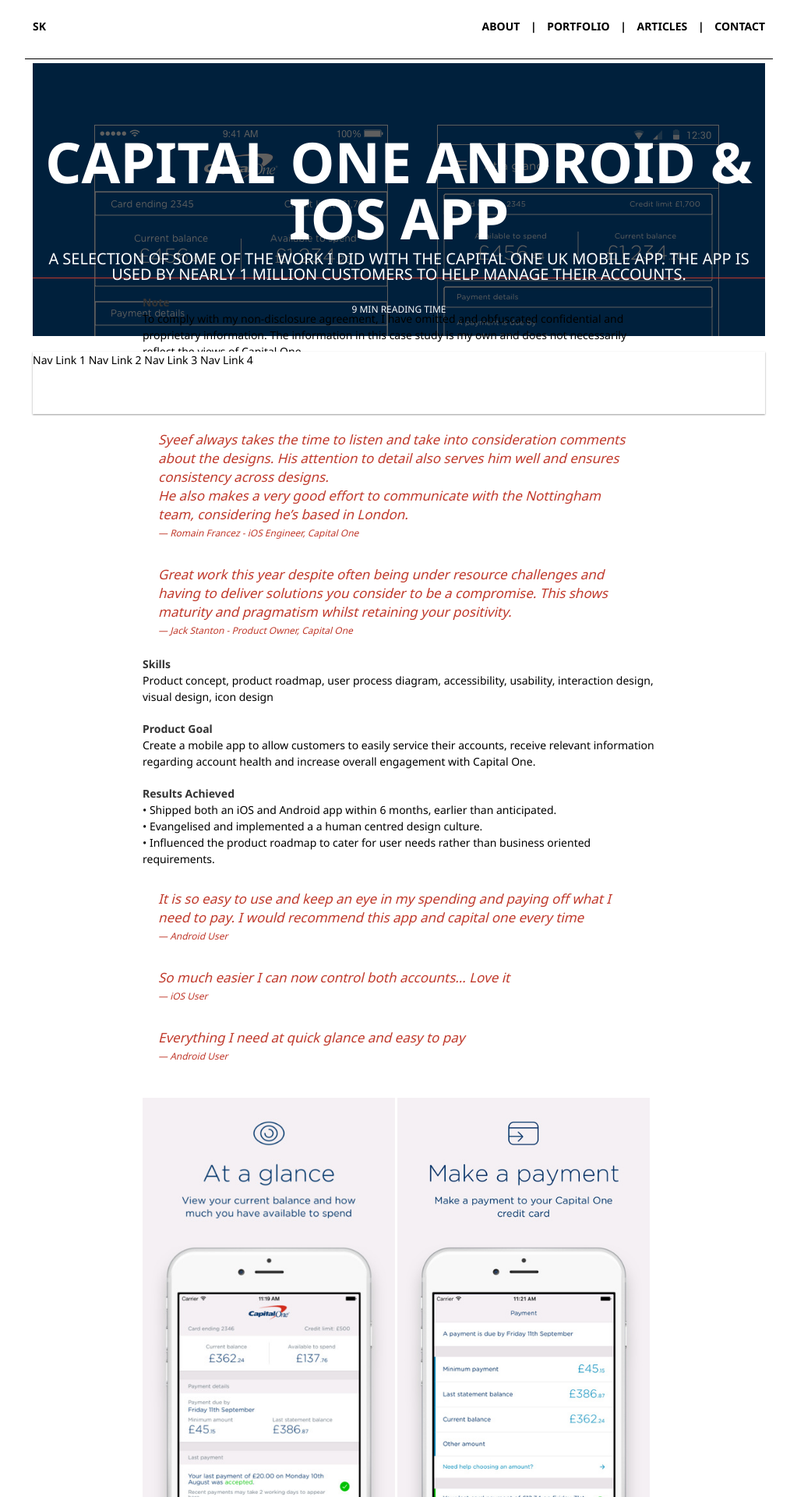
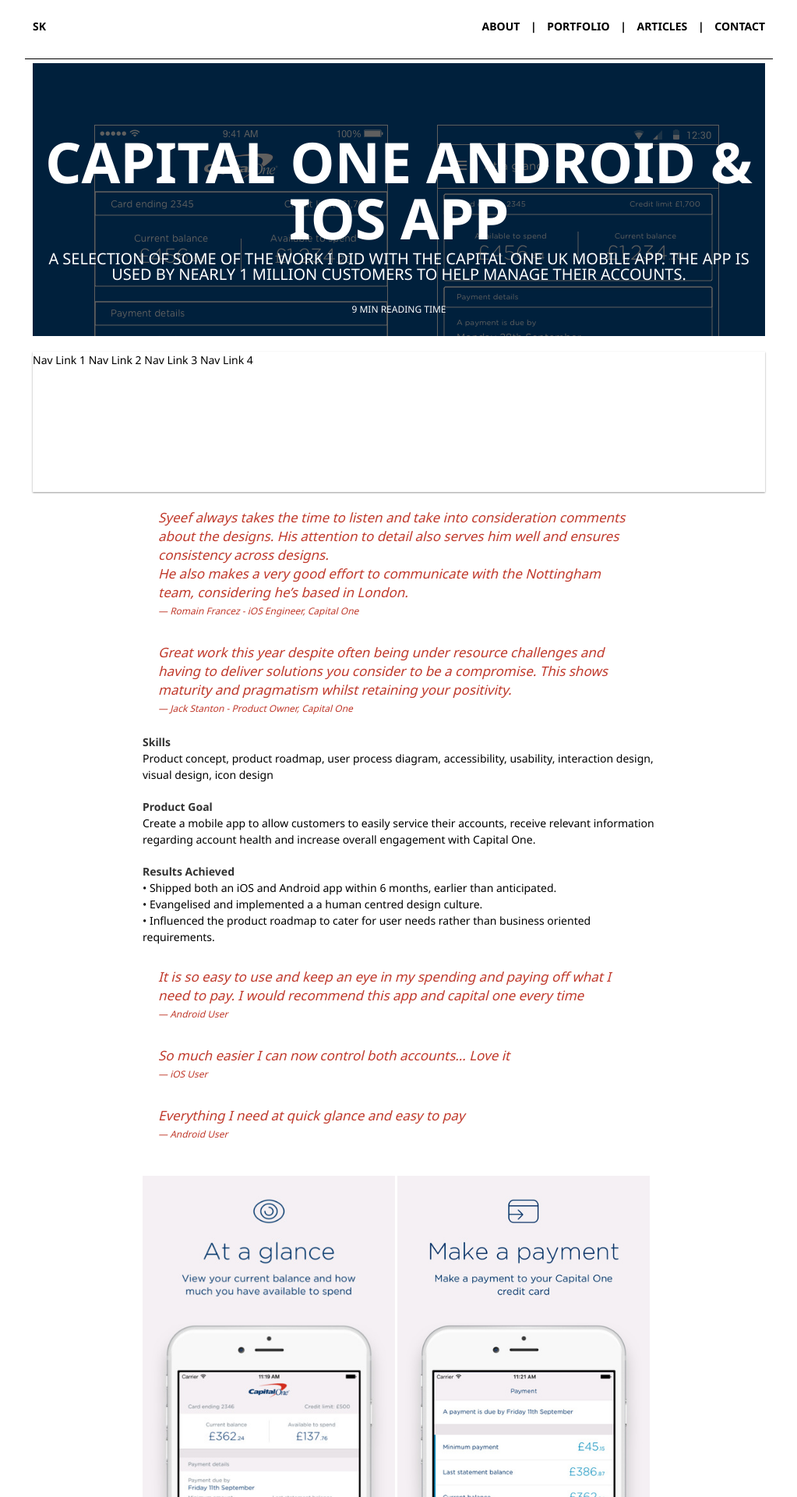
Before and after one commit to syeef/syeefkarim-2016-v0, a Jekyll site: the page built from portfolio/capitalone.md, in a window 1280 px wide. Shown: the top 1920 px of the page at 78% size, without its empty margins (128-1151 px from the left). Built offline with Jekyll 4.4.1, drawn with Linux system fonts in a browser that asks for light colours; nearby versions of some CDN libraries.

```diff
--- a/stylesheets/layout.css
+++ b/stylesheets/layout.css
@@ -221,7 +221,7 @@ h2#title-color-white, h4#title-color-white, h6#title-color-white {
 
 .main-nav {
   background: #fff;
-  height: 80px;
+  height: 180px;
   z-index: 150;
   margin-bottom: -180px;
   box-shadow: 0 1px 2px rgba(0,0,0,.4);
```
